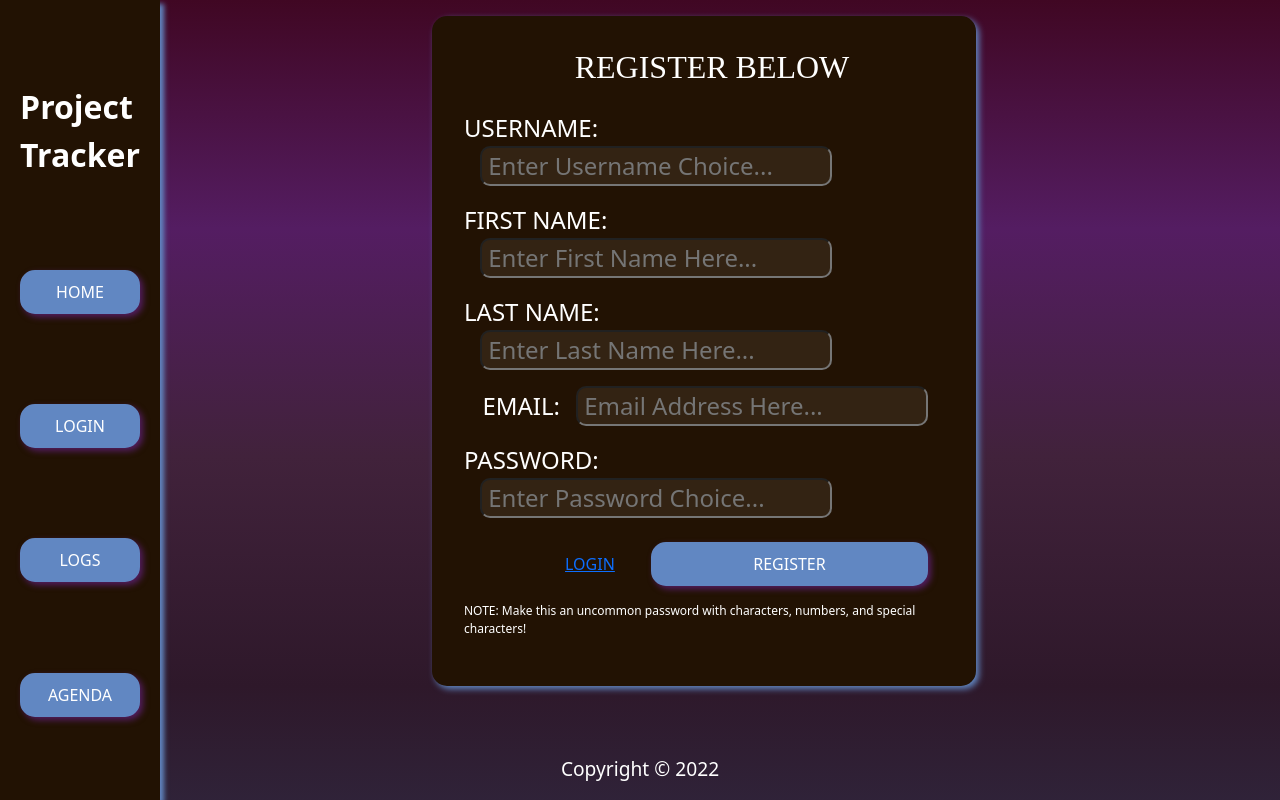
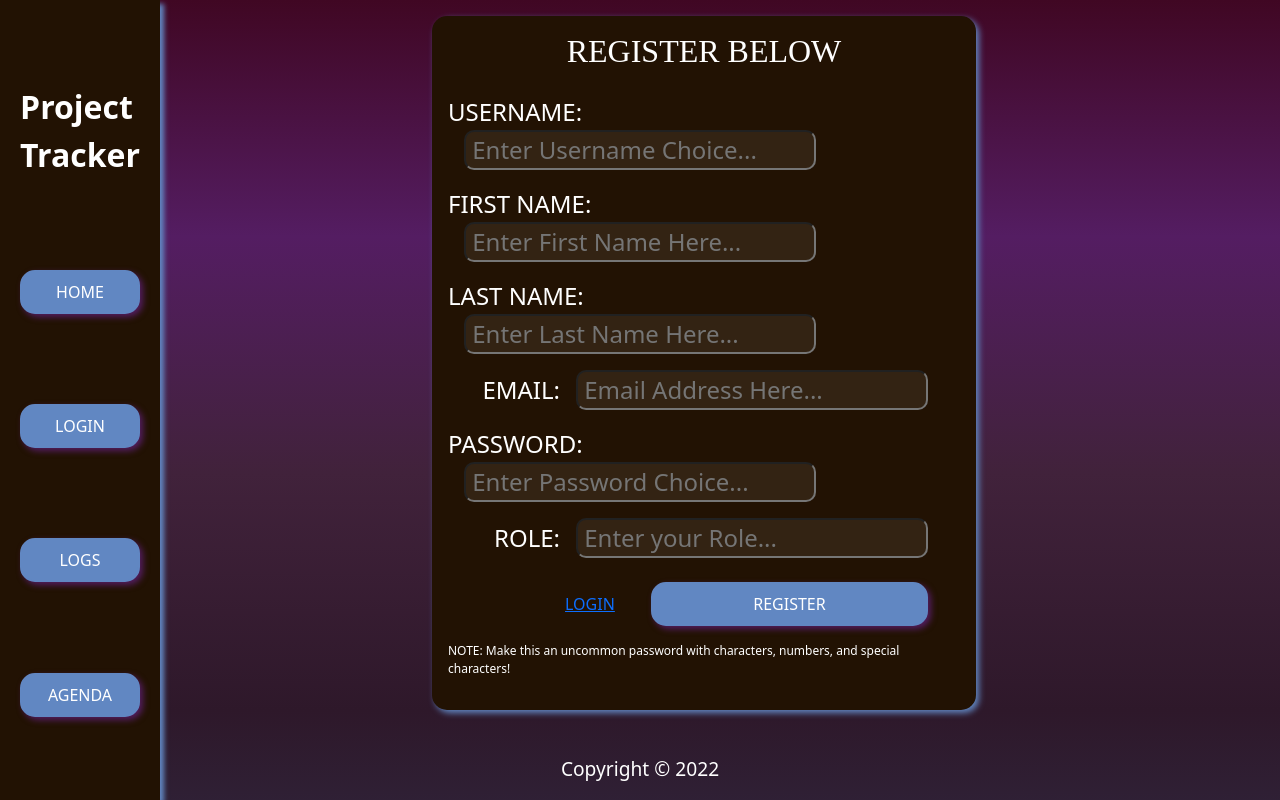
Before and after one commit to Reny8/Capstone, a React (Create React App) app in the folder frontend/: page /register in a window 1280 px wide. Built offline with nearby package versions, Linux system fonts and the light colour scheme.

Commit message:
Added a roles field to my registerpage

```diff
--- a/frontend/src/pages/LogsPage/LogsPage.js
+++ b/frontend/src/pages/LogsPage/LogsPage.js
@@ -19,12 +19,26 @@ const LogsPage = (props) => {
       },
     });
     setLogs(response.data);
+    console.log(user);
   }
   return (
     <div className="box">
-        <h2>Logs</h2>
-      <DisplayLogs logs={logs} />
-      <LogForm tasks = {props.tasks} projects = {props.projects} getAllLogs={getAllLogs} logs = {logs}/>
+      <h2>Logs</h2>
+      <DisplayLogs user={user} logs={logs} />
+      <div>
+        {logs.map((log) => {
+          if (log.assigned.id === user.id) {
+            return (
+              <LogForm
+                tasks={props.tasks}
+                projects={props.projects}
+                getAllLogs={getAllLogs}
+                logs={logs}
+              />
+            );
+          }
+        })}
+      </div>
     </div>
   );
 };
--- a/frontend/src/pages/RegisterPage/RegisterPage.css
+++ b/frontend/src/pages/RegisterPage/RegisterPage.css
@@ -1,11 +1,12 @@
 .register-container .border-box {
     margin-right: 15rem;
-    padding: 2rem  1rem  2rem 2rem;
+    padding: 1rem;
     display: flex;
     align-items:flex-end;
 }
 .register-container {
     padding-top: 1rem;
+
 }
 .register-container .grid-box label {
     margin-right:2rem
--- a/frontend/src/pages/RegisterPage/RegisterPage.js
+++ b/frontend/src/pages/RegisterPage/RegisterPage.js
@@ -11,6 +11,7 @@ const RegisterPage = () => {
     password: "",
     firstName: "",
     lastName: "",
+    role: ""
   };
   const [formData, handleInputChange, handleSubmit] = useCustomForm(
     defaultValues,
@@ -84,6 +85,18 @@ const RegisterPage = () => {
             </label>
           </div>
           <div className="grid-box">
+            <label>
+              ROLE:
+              <input
+                type="text"
+                name="role"
+                placeholder=" Enter your Role..."
+                value={formData.password}
+                onChange={handleInputChange}
+              />
+            </label>
+          </div>
+          <div className="grid-box">
             <Link to="/login">LOGIN</Link>{" "}
             <button className="button">REGISTER</button>{" "}
           </div>
```
Also changed, not shown: frontend/src/components/DisplayLogs/DisplayLogs.jsx (+8 -5 lines).
